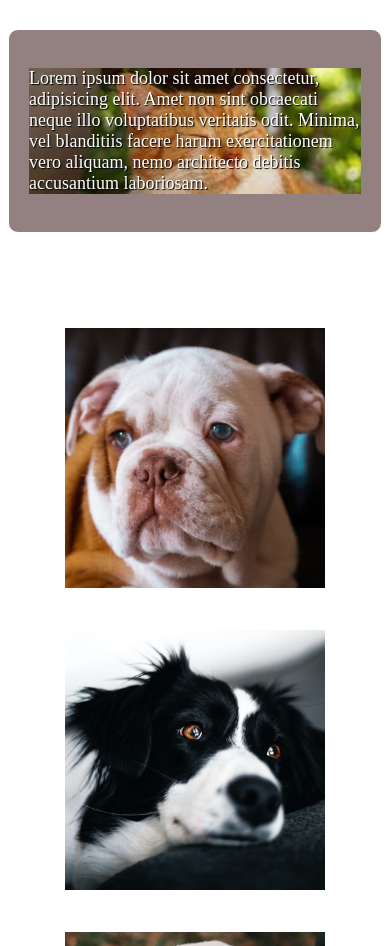
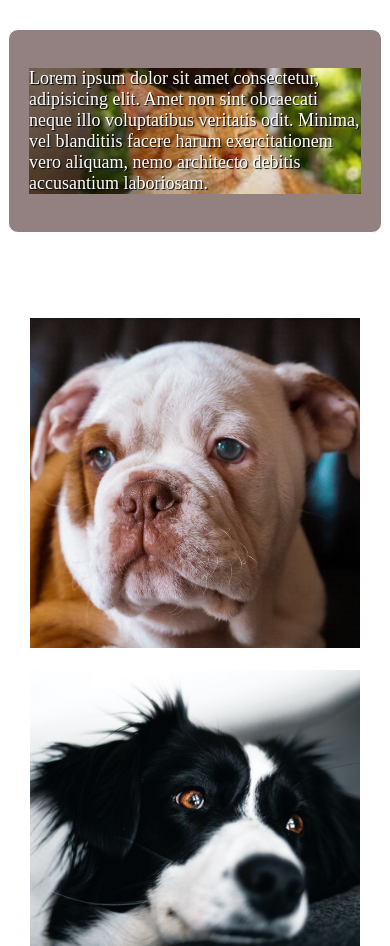
Before and after one commit to fzdigm/CH16, a plain HTML site: page index.html in a window 390 px wide. Shown: the part 154-1100 px from the top of the page. Drawn offline with Linux system fonts and the light colour scheme.

Commit message:
first commit

```diff
--- a/styles.css
+++ b/styles.css
@@ -10,9 +10,9 @@ body {
     background-size: cover;
 }
 img {
-    width: 400px;
-    height: 400px;
-    padding: 20px;
+    width: 350px;
+    height: 350px;
+    padding: 10px;
 }
 
 h1 {
@@ -25,9 +25,9 @@ h1 {
 
 .div1 {
     display: flex;
-    flex-flow:row wrap;
+    flex-flow:row nowrap;
     justify-content: space-evenly;
-    /* align-content: space-around;  */
+    width: 100%;
     margin-bottom: 50px;
 }
 
@@ -57,17 +57,42 @@ p {
     background-size: cover;
     font-size: 1.8rem;
 }
+@media (min-width:869px) and (max-width:1050px) {
+    img {
+        width: 290px;
+        height: 290px;
+    }
+}
 
-@media (min-width:581px) and (max-width:868px) {
+
+@media (min-width:721px) and (max-width:868px) {
     img {
         width: 350px;
         height: 350px;
     }
+    .div1 {
+        flex-flow:row wrap;
+    }
 }
-@media (min-width:311px) and (max-width:580px) {
+@media (min-width:581px) and (max-width:720px) {
     img {
-        width: 300px;
-        height: 300px;
+        width: 280px;
+        height: 280px;
+    }
+    .div1 {
+        flex-flow:row wrap;
+    }
+}
+
+
+
+@media (min-width:350px) and (max-width:580px) {
+    img {
+        width: 350px;
+        height: 350px;
+    }
+    .div1 {
+        flex-flow:row wrap;
     }
 
     .div0 {
@@ -75,7 +100,7 @@ p {
     }
 }
 
-@media (max-width:310px) {
+@media (max-width:350px) {
     img {
         width: 100%;
         height: 100%;
@@ -83,6 +108,9 @@ p {
     h1 {
         font-size: 4rem;
     }
+    .div1 {
+        flex-flow:row wrap;
+    }
     .div0 {
         width: 100%;
     }
```
